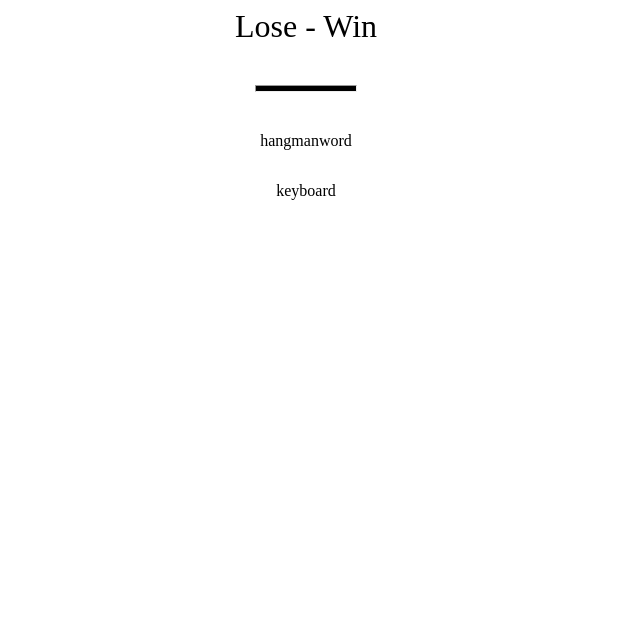
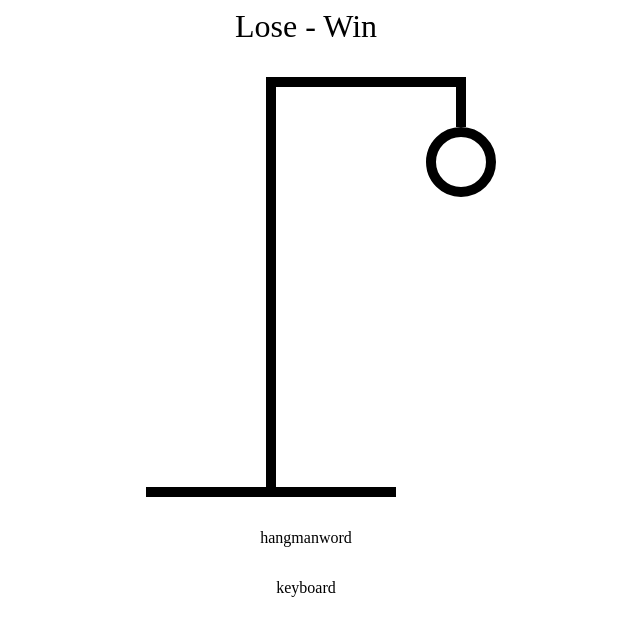
Before and after one commit to khouloudAl2022/hangmangame-TypeScript, a React (Vite) app: page / in a window 1280 px wide. Shown: the top 636 px of the page, without its empty margins (334-974 px from the left). Built offline with nearby package versions, Linux system fonts and the light colour scheme; the HTML template or start-up script is replaced by a standard one.

Commit message:
style: Add styling for HangmanDrawing component

```diff
--- a/src/components/HangmanDrawing.tsx
+++ b/src/components/HangmanDrawing.tsx
@@ -1,10 +1,26 @@
 import React from 'react'
+
+const HEAD = (
+    <div style={{
+        width: "50px",
+        height: "50px",
+        borderRadius: "100%",
+        border: "10px solid black",
+        position: "absolute",
+        right: "-30px",
+        top: "50px"
+    }} />
+
+)
 
 const HangmanDrawing = () => {
     return (
         <div style={{ position: "relative" }}>
-            <div style={{ borderLeft: "5px solid black",backgroundColor:"red" }} ></div>
-            <hr style={{ width: "100px", height: "5px", backgroundColor: "black" }} />
+            {HEAD}
+            <div style={{ width: "10px", height: "50px", backgroundColor: "black", top: 0, right: 0, position: "absolute" }} />
+            <div style={{ width: "200px", height: "10px", backgroundColor: "black", marginLeft: "120px" }} />
+            <div style={{ height: "400px", background: "black", width: "10px", marginLeft: "120px" }} />
+            <div style={{ width: "250px", height: "10px", backgroundColor: "black" }} />
         </div>
     )
 }
```
